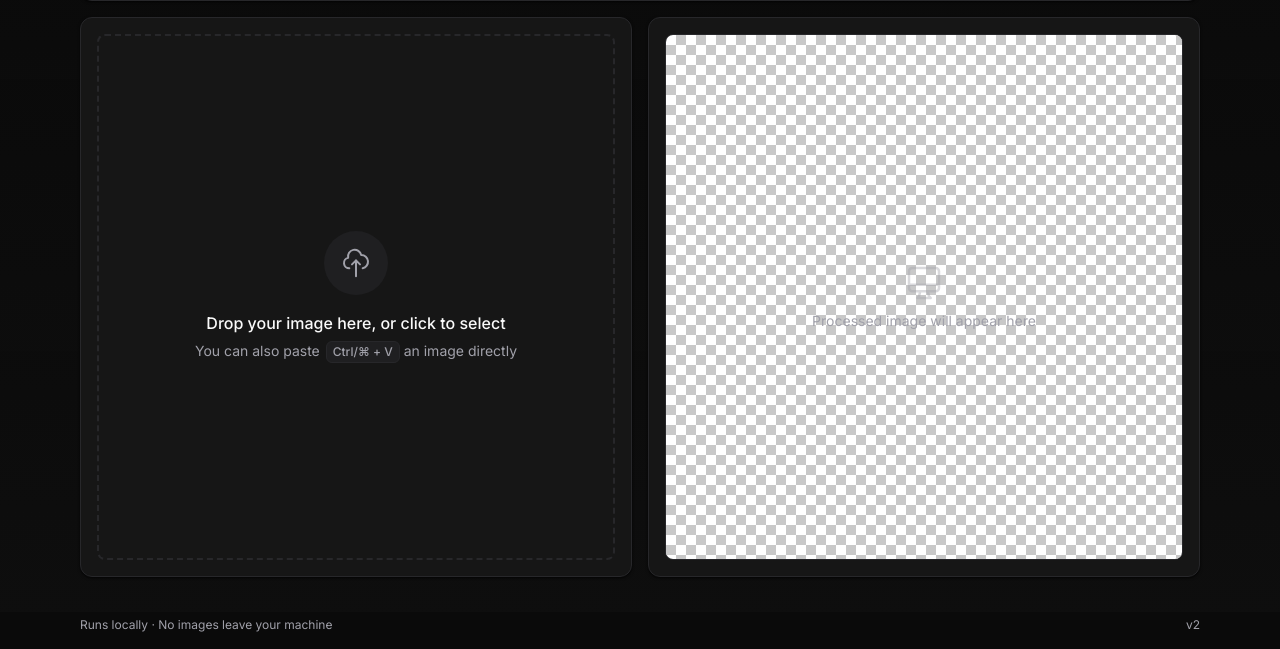
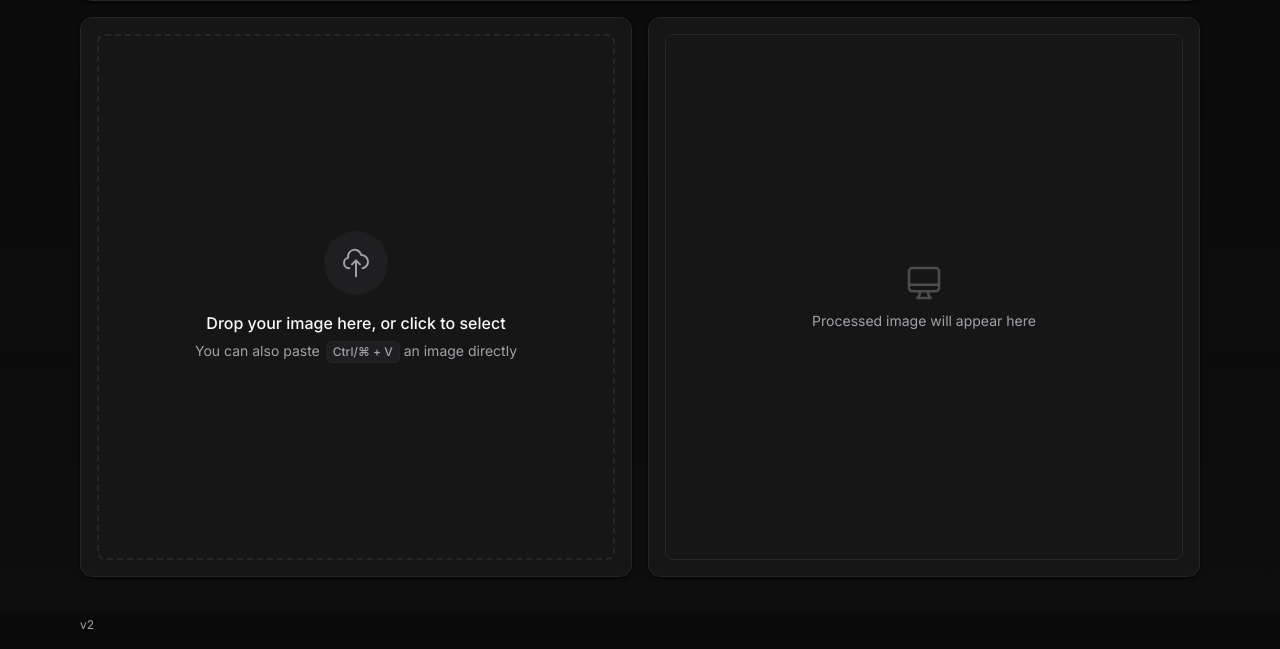
Before and after one commit to narendnp/rembg-web, a Flask app: page / in a window 1280 px wide. Shown: the part 188-837 px from the top of the page. Run offline with Flask 3, Linux system fonts and the light colour scheme; data that the repository does not hold is empty.

Commit message:
Remove output checkerboard and footer privacy text
- Drop the checkerboard background div from the output panel
- Remove 'Runs locally · No images leave your machine' footer span
- Footer now right-aligns the version link only

```diff
--- a/templates/index.html
+++ b/templates/index.html
@@ -227,9 +227,6 @@
         <!-- Right: output -->
         <div class="card flex h-96 w-full flex-col p-4 lg:h-full lg:w-1/2">
           <div class="relative flex-1 overflow-hidden rounded-lg border border-border dark:border-border-dark">
-            <!-- Checkerboard background -->
-            <div class="checkerboard absolute inset-0"></div>
-
             <!-- Empty state -->
             <div
               id="outputEmpty"
@@ -329,8 +326,7 @@
       </div>
 
       <!-- Footer -->
-      <footer class="mt-6 flex items-center justify-between py-4 text-xs text-ink-muted dark:text-ink-muted-dark">
-        <span>Runs locally · No images leave your machine</span>
+      <footer class="mt-6 flex items-center justify-end py-4 text-xs text-ink-muted dark:text-ink-muted-dark">
         <a
           href="https://github.com/narendnp/rembg-web"
           target="_blank"
```
